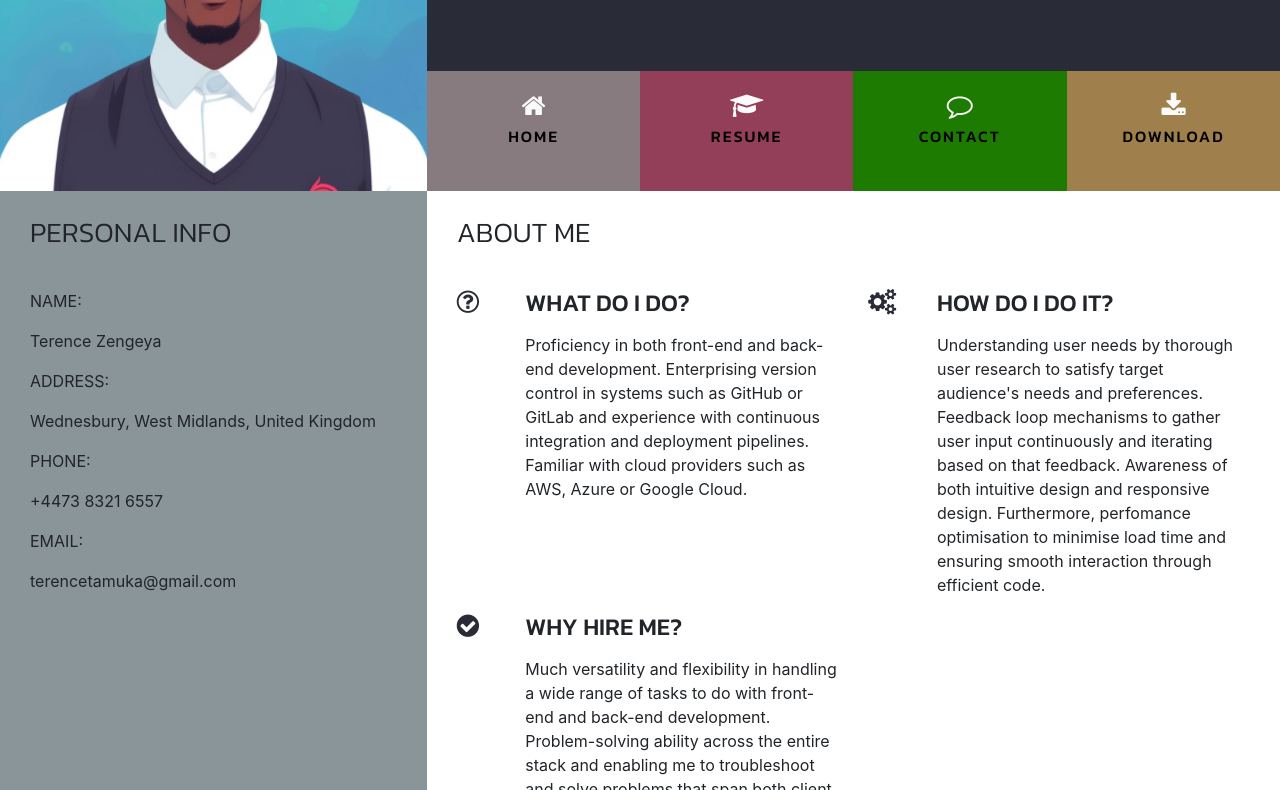
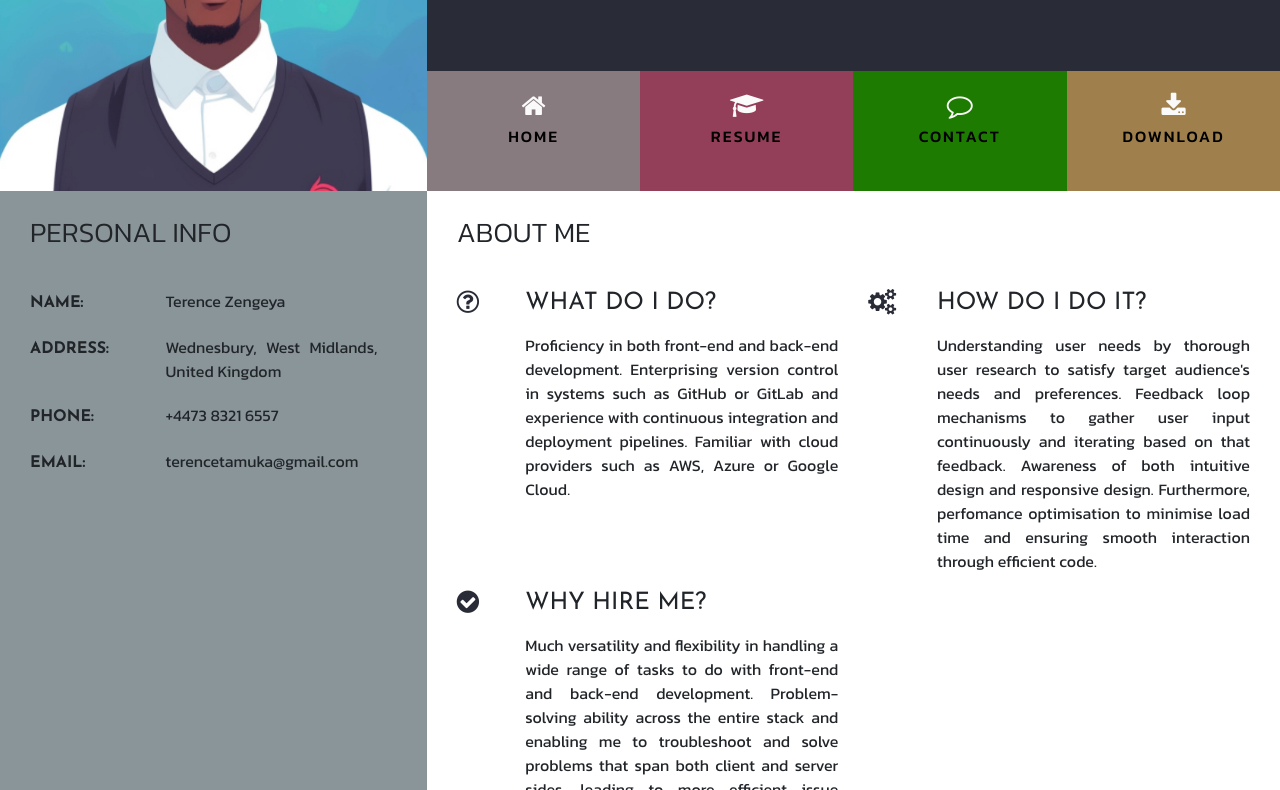
Before and after one commit to TerenceTamuka/terencezengeyacv, a plain HTML site: page index.html in a window 1280 px wide. Shown: the part 178-968 px from the top of the page. Drawn offline with nearby package versions, Linux system fonts and the light colour scheme.

Commit message:
Added contact details final styles

```diff
--- a/assets/css/style.css
+++ b/assets/css/style.css
@@ -41,6 +41,8 @@ h4 {
 
 .uppercase {
     text-transform: uppercase;
+    font-family: "Josefin Sans", sans-serif;
+    font-weight: 400;
 }
 
 .general-sub {
@@ -96,7 +98,7 @@ header {
 
 .name {
     font-family: "Josefin Sans", sans-serif;
-    font-weight: 100;
+    font-weight: 300;
     font-size: 46px;
     margin-top: 50px;
     color: #fff;
@@ -250,3 +252,45 @@ footer {
 .three-reasons-heading {
     margin-bottom: 15px;
 }
+
+/*--------------------Personal Info styles-----*/
+
+.personal-info-item {
+    margin-bottom: 20px;
+    display: block;
+    clear: both;
+}
+
+.personal-info-item .key,
+.personal-info-item .value{
+    padding-right: 8px;
+    display: inline-block;
+}
+
+.personal-info-item .key p,
+.personal-info-item .value p {
+    margin: 0;
+}
+
+.personal-info-item .key {
+    width: 30%;
+    margin-right: 21px;
+    padding-top: 2px;
+    vertical-align: top;
+}
+
+.personal-info-item .key p {
+    font-weight: 700;
+}
+
+.personal-info-item .value {
+    position: relative;
+    width: 60%;
+
+}
+
+p {
+    font-family: "Kanit", sans-serif;
+    font-weight: 400;
+    text-align: justify;
+}
```
